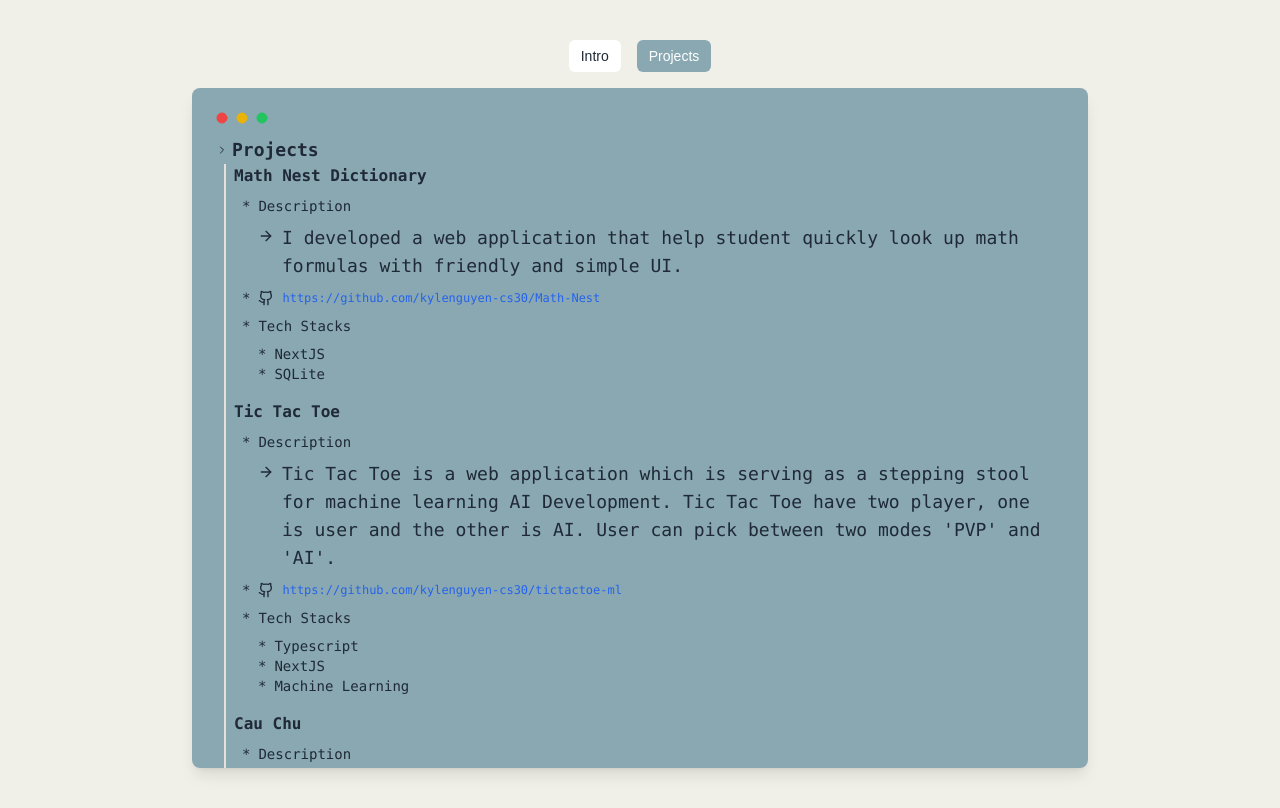
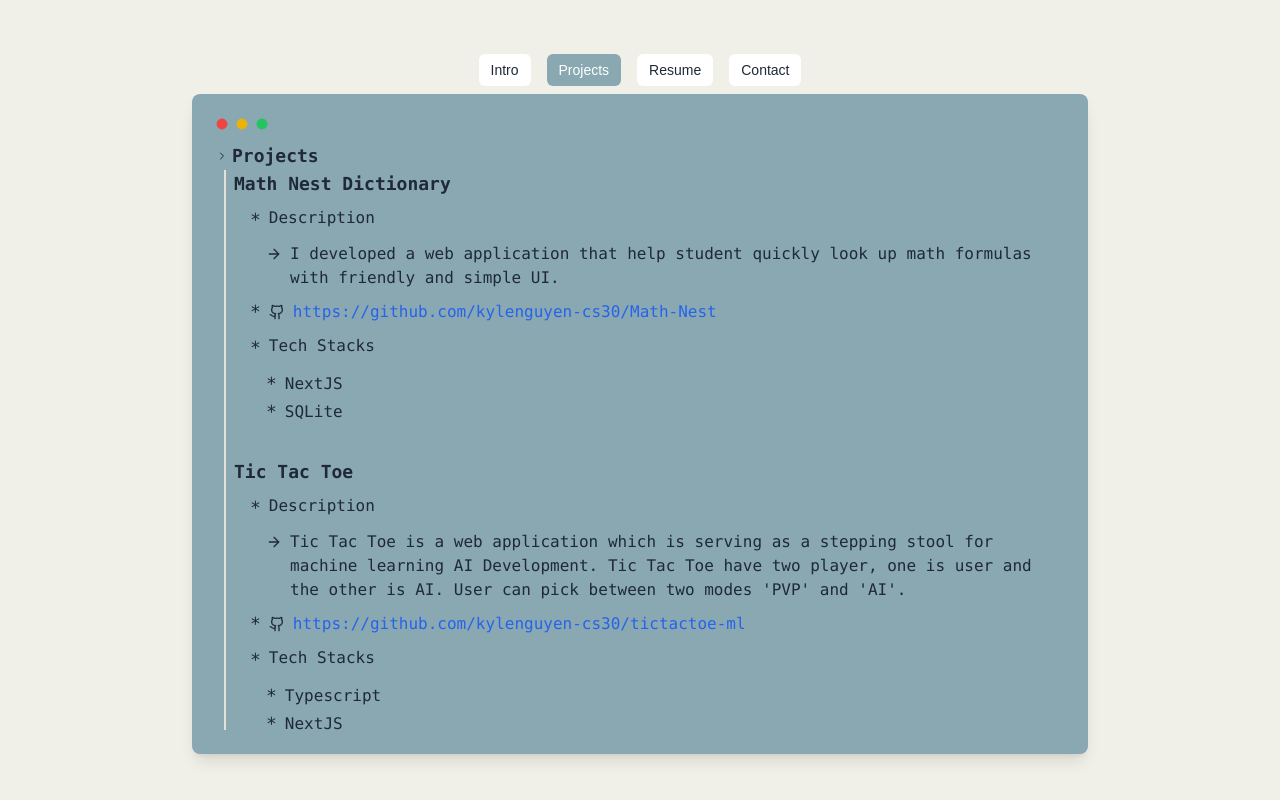
Before and after one commit to kylenguyen-cs30/terminal-portfolio, a Next.js app: page / in a window 1280 px wide. Both pictures are taken after a click on the button "Projects". Built offline with nearby package versions, Linux system fonts and the light colour scheme.

Commit message:
finish resume

```diff
--- a/app/components/Terminal.tsx
+++ b/app/components/Terminal.tsx
@@ -8,6 +8,7 @@ import {
   Circle,
   ArrowRight,
   Github,
+  FileDown,
 } from "lucide-react";
 import { TypeAnimation } from "react-type-animation";
 import Image from "next/image";
@@ -30,17 +31,18 @@ const TreeNode = ({ title, content }) => (
   </motion.div>
 );
 
+//NOTE: Project Card
 const ProjectCard = ({ name, description, githubLink, technologies }) => (
   <motion.div
-    className="sm:mb-4 sm:text-sm mb-8 font-mono "
+    className=" mb-6 md:mb-8 font-mono "
     initial={{ opacity: 0 }}
     animate={{ opacity: 1 }}
   >
-    <h3 className="sm:text-base text-lg font-bold mb-2">{name}</h3>
-    <div className="sm:ml-2 ml-4 space-y-2">
+    <h3 className="text-base md:text-lg font-bold mb-2">{name}</h3>
+    <div className="ml-2 md:ml-4 space-y-2">
       <div className="flex items-start">
         <span className="mr-2">*</span>
-        <span>Description</span>
+        <span className="text-sm md:text-base">Description</span>
       </div>
       <div className="flex items-start ml-4">
         <ArrowRight className="w-4 h-4 mr-2 mt-1 flex-shrink-0" />
@@ -54,7 +56,7 @@ const ProjectCard = ({ name, description, githubLink, technologies }) => (
           href={githubLink}
           target="_blank"
           rel="noopener noreferrer"
-          className="sm:text-xs text-sm text-blue-600 hover:underline"
+          className="sm:text-xs md:text-base text-blue-600 hover:underline"
         >
           {githubLink}
         </a>
@@ -62,13 +64,13 @@ const ProjectCard = ({ name, description, githubLink, technologies }) => (
 
       <div className="flex items-start">
         <span className="mr-2">*</span>
-        <span>Tech Stacks</span>
+        <span className="text-sm md:text-base">Tech Stacks</span>
       </div>
       <div className="ml-4">
         {technologies.map((tech, index) => (
           <div key={index} className="flex items-center">
             <span className="mr-2">*</span>
-            <span>{tech}</span>
+            <span className="text-sm md:text-base">{tech}</span>
           </div>
         ))}
       </div>
@@ -82,12 +84,16 @@ const TypedContent = ({ text, speed = 50, className = "" }) => (
     wrapper="p"
     speed={speed}
     cursor={false}
-    className={`sm:text-xs sm:leading-snug md:text-lg text-base leading-relaxed ${className}`}
+    className={`text-sm md:text-base leading-relaxed ${className}`}
   />
 );
 
 const Terminal = () => {
   const [activeSection, setActiveSection] = useState("intro");
+
+  const handleResumeClick = () => {
+    window.open("/resume/Resume.pdf", "_blank");
+  };
   const sections = {
     intro: {
       title: "Introduction",
@@ -160,7 +166,7 @@ const Terminal = () => {
     projects: {
       title: "Projects",
       content: (
-        <div className="sm:pr-2 sm:max-h-none  sm:space-y-4   space-y-6 overflow-y-auto max-h-[500px] pr-4">
+        <div className="space-y-4 overflow-y-auto md:max-h-[70vh] sm:max-h-[85vh] pr-2">
           <ProjectCard
             name="Math Nest Dictionary"
             description="I developed a web application that help student quickly look up math formulas with friendly and simple UI."
@@ -203,8 +209,8 @@ const Terminal = () => {
   };
 
   return (
-    <div className="sm:p-2 sm:min-h-fit min-h-[600px] bg-[#F1F0E8] p-5 flex flex-col items-center justify-center space-y-4">
-      <div className="w-full max-w-3xl flex-col flex items-center space-y-4">
+    <div className="w-full flex flex-col items-center justify-center">
+      <div className="w-full max-w-3xl flex-col flex items-center space-y-4 py-2">
         {/* Navigation Buttons */}
         <div className="sm:text-sm flex space-x-4 ">
           <motion.button
@@ -231,12 +237,30 @@ const Terminal = () => {
           >
             Projects
           </motion.button>
+
+          <motion.button
+            whileHover={{ scale: 1.05 }}
+            whileTap={{ scale: 0.95 }}
+            className="sm:px-3 sm:py-1.5 px-4 py-2 rounded-md bg-white text-gray-800 flex items-center space-x-2"
+            onClick={handleResumeClick}
+          >
+            <span>Resume</span>
+          </motion.button>
+
+          <motion.a
+            href="mailto:hnguyen1193@csu.fullerton.edu"
+            whileHover={{ scale: 1.05 }}
+            whileTap={{ scale: 0.95 }}
+            className="sm:px-3 sm:py-1.5 px-4 py-2 rounded-md bg-white text-gray-800 flex items-center space-x-2 cursor-pointer"
+          >
+            <span>Contact</span>
+          </motion.a>
         </div>
       </div>
 
       {/* Terminal Window */}
       <motion.div
-        className="sm:p-3 sm:h-[85vh] sm:overflow-y-auto md:p-6 bg-[#89A8B2] p-4 rounded-lg shadow-lg w-full mx-auto max-w-4xl "
+        className="sm:p-3 md:p-6 p-2 bg-[#89A8B2] rounded-lg shadow-lg w-full mx-auto max-w-4xl overflow-auto"
         initial={{ scale: 0, rotate: 0 }}
         animate={{ scale: 1, rotate: 360 }}
         transition={{
--- a/app/page.tsx
+++ b/app/page.tsx
@@ -2,7 +2,7 @@ import Terminal from "./components/Terminal";
 
 export default function Home() {
   return (
-    <div className=" md:px-8 md:p-8 px-4 min-h-screen bg-[#F1F0E8]  flex items-center justify-center p-4  ">
+    <div className="  md:p-8 px-4 min-h-screen bg-[#F1F0E8]  flex items-center justify-center p-4  ">
       <Terminal />
     </div>
   );
```
Also changed, not shown: 1 other file (tests, documents, lock files or other folders).
